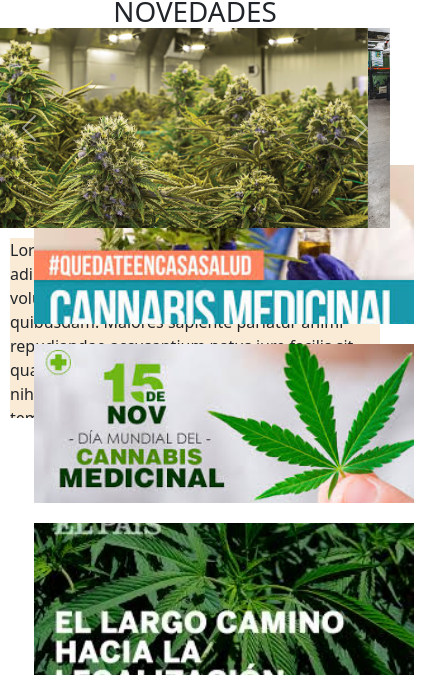
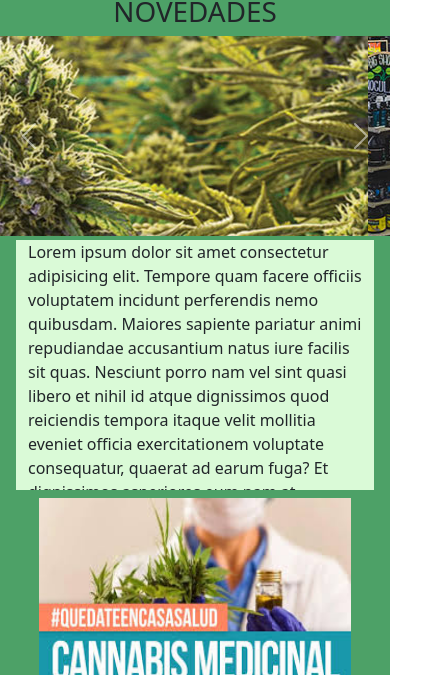
Before and after one commit to GermanKempel/Growshop_GermanKempel, a website: page pages/novedades.html in a window 390 px wide. Shown: the part 71-746 px from the top of the page, 424 px wide, since content can reach past the window. Drawn offline with nearby package versions, Linux system fonts and the light colour scheme.

Commit message:
layout bt

```diff
--- a/pages/novedades.html
+++ b/pages/novedades.html
@@ -64,20 +64,25 @@
     </header>
 
     <main class="main">
-        <div>
-            <h1 class="titulo">NOVEDADES</h1>
+        <div class="titulo d-flex justify-content-center">
+            <h1>NOVEDADES</h1>
         </div>
-
-        <div id="carouselExampleControls" class="carousel slide" data-bs-ride="carousel">
+        <div id="carouselExampleControls" class="carousel slide m-0 " data-bs-ride="carousel">
             <div class="carousel-inner h-100 ">
                 <div class="carousel-item active">
-                    <img src="../img/cogollos_1.jpg" class="d-block w-100" alt="...">
+                    <img src="../img/Carousel-cogollos.jpg" class="d-block w-100" alt="cogollos_c">
                 </div>
                 <div class="carousel-item">
-                    <img src="../img/tienda.jpg" class="d-block  w-100" alt="...">
+                    <img src="../img/Carousel-tienda.jpg" class="d-block  w-100" alt="tienda_c">
                 </div>
                 <div class="carousel-item">
-                    <img src="../img/nosotros.jpg" class="d-block  w-100" alt="...">
+                    <img src="../img/Carousel-fumando.jpg" class="d-block  w-100" alt="fumando_c">
+                </div>
+                <div class="carousel-item">
+                    <img src="../img/Carousel-nosotros.jpg" class="d-block  w-100" alt="nosotros_c">
+                </div>
+                <div class="carousel-item">
+                    <img src="../img/Carousel-contacto.jpg" class="d-block  w-100" alt="contacto_c">
                 </div>
             </div>
             <button class="carousel-control-prev" type="button" data-bs-target="#carouselExampleControls"
@@ -91,8 +96,8 @@
                 <span class="visually-hidden">Next</span>
             </button>
         </div>
-        <div class="main_novedades m-0">
-            <article class="noticia">
+        <div class="main_novedades container-fluid m-0">
+            <article class="noticia row m-1">
                 <p>Lorem ipsum dolor sit amet consectetur adipisicing elit. Tempore quam facere officiis voluptatem
                     incidunt perferendis nemo quibusdam. Maiores sapiente pariatur animi repudiandae accusantium natus
                     iure facilis sit quas. Nesciunt porro nam vel sint quasi libero et nihil id atque dignissimos quod
@@ -111,11 +116,15 @@
                     animi minus molestiae dolorem voluptate enim soluta, pariatur obcaecati dignissimos, fugit ut
                     sapiente.</p>
             </article>
-            <div class="articulos container row row-cols-1 row-cols-sm-2 row-cols-md-4 ">
-                <div class="articulo1"><img src="../img/canabis_medicinal.jpg" alt="medicinal"> </div>
-                <div class="articulo2"><img src="../img/dia_mundial.jpg" alt="dia_mundial"></div>
-                <div class="articulo3"><img src="../img/legalizacion.jpg" alt="legalizacion"></div>
-                <div class="articulo4"><img src="../img/marihuana_neurociencias.jpg" alt="neurociencias"></div>
+            <div class="row m-1">
+                <div class="col d-flex justify-content-center p-1 articulo1"><img src="../img/canabis_medicinal.jpg"
+                        alt="medicinal"> </div>
+                <div class="col d-flex justify-content-center p-1 articulo2"><img src="../img/dia_mundial.jpg"
+                        alt="dia_mundial"></div>
+                <div class="col d-flex justify-content-center p-1 articulo3"><img src="../img/legalizacion.jpg"
+                        alt="legalizacion"></div>
+                <div class="col d-flex justify-content-center p-1 articulo4"><img
+                        src="../img/marihuana_neurociencias.jpg" alt="neurociencias"></div>
             </div>
         </div>
     </main>
@@ -135,6 +144,7 @@
             <p class="copyright">© Todos los derechos reservados a GKGrowshop</p>
         </section>
     </footer>
+
     <script src="https://cdn.jsdelivr.net/npm/bootstrap@5.2.0/dist/js/bootstrap.bundle.min.js"
         integrity="sha384-A3rJD856KowSb7dwlZdYEkO39Gagi7vIsF0jrRAoQmDKKtQBHUuLZ9AsSv4jD4Xa"
         crossorigin="anonymous"></script>
--- a/scss/main.scss
+++ b/scss/main.scss
@@ -1,18 +1,18 @@
-*{
+* {
   margin: 0;
   padding: 0;
   box-sizing: border-box;
 }
 
-
 /* header */
 
-.header{
+.header {
   img {
     width: 50px;
     height: 50px;
     object-fit: cover;
-  }}
+  }
+}
 .dropdown:hover .dropdown-menu {
   display: block;
   margin-top: 0;
@@ -20,19 +20,25 @@ img {
 
 /* Main */
 
-  .main{
+.main {
+  background-color: #4da167;
   .titulo {
     text-align: center;
     margin: 0 auto;
   }
-  .carousel-item img {
+  .carousel-item {
+    img {
       height: 200px;
       object-fit: cover;
     }
+  }
+
+  /* Index */
+
   .card {
-    height: 50vh;
+    height: 35vh;
     background-color: #98ca9e;
-    padding: 20px;
+    padding-bottom: 10px;
     transition: transform 0.2s ease;
     box-shadow: 0 4px 6px 0 rgba(22, 22, 26, 0.18);
     &:hover {
@@ -43,8 +49,6 @@ img {
     }
   }
 }
-
-  /* Index */
 
 /* Tienda */
 
@@ -60,54 +64,24 @@ img {
     font-size: large;
     font-weight: bold;
   }
-  .aside_dropdown{
+  .aside_dropdown {
     display: none;
   }
 }
 
-
-
-
 /* Novedades */
 
-  .noticia {
-    background-color: #3bc14a;
-  }
-
 .main_novedades {
-    display: grid;
-    grid-template-columns: 25vw 25vw 25vw 25vw;
-    grid-template-rows: 280px 30vh;
-    grid-template-areas:
-      "noticia noticia noticia noticia"
-      "articulo1 articulo2 articulo3 articulo4";
-    justify-items: center;
-    align-items: center;
+  img {
+    width: 20vw;
+    height: 200px;
   }
   .noticia {
     overflow: scroll;
-    grid-area: noticia;
-    background-color: antiquewhite;
+    background-color: rgb(218, 250, 215);
     margin: 10px;
     height: 250px;
   }
-  .main_novedades img {
-    margin: 5px;
-    padding: 5px;
-    width: 25vw;
-    height: 30vh;
-  }
-  .articulo1 {
-    grid-area: articulo1;
-  }
-  .articulo2 {
-    grid-area: articulo2;
-  }
-  .articulo3 {
-    grid-area: articulo3;
-  }
-  .articulo4 {
-    grid-area: articulo4;
 }
 
 /* Nosotros */
@@ -122,11 +96,13 @@ img {
 
 /* Contacto */
 
-  .main form {
+.main {
+  form {
     margin: 20px;
     display: flex;
     flex-direction: column;
     align-items: center;
+  }
 }
 
 /* footer */
@@ -135,11 +111,10 @@ img {
   background-image: linear-gradient(to top, #3bc14a, #4da167);
   display: flex;
   flex-direction: column;
-  }
   .redes {
     padding: 10px;
   }
-  .footer img {
+  img {
     width: 50px;
     height: 50px;
   }
@@ -151,14 +126,10 @@ img {
   .copyright {
     text-align: center;
   }
-
+}
 /* @media Tablets */
 
 @media (max-width: 768px) {
-    .main {
-      grid-template-rows: 50px 175px 1fr;
-    }
-
   /* @media Index Tablets */
 
   .secciones {
@@ -169,35 +140,27 @@ img {
 
   .main_tienda {
     grid-template-columns: 1fr;
-      grid-template-rows:  1fr 1fr;
+    grid-template-rows: 15vh 85%;
     grid-template-areas:
       "aside_dropdown"
-        "productos"
+      "productos";
+    .card {
+      width: 40vw;
     }
-  .aside{
+    .aside {
       display: none;
     }
-
-  .aside_dropdown{
+    .aside_dropdown {
       display: contents;
+    }
   }
 
   /* @media Tablets Novedades */
 
   .main_novedades {
-      display: grid;
-      grid-template-columns: 50vw 50vw;
-      grid-template-rows: 280px 30vh 30vh;
-      grid-template-areas:
-        "noticia noticia"
-        "articulo1 articulo2"
-        "articulo3 articulo4";
-      justify-items: center;
-      align-items: center;
+    img {
+      width: 40vw;
     }
-    .main_novedades img {
-      object-fit: cover;
-      width: 50vw;
   }
 
   /* @media Nosotros Tablets */
@@ -210,40 +173,25 @@ img {
 /* @media Smartphones */
 
 @media (max-width: 576px) {
-
   /* @media Smartphones Tienda  */
 
   .main_tienda {
     grid-template-columns: 1fr;
-      grid-template-rows:  1fr;
+    grid-template-rows: 15vh 92%;
     grid-template-areas:
       "aside_dropdown"
-        "productos"
+      "productos";
+    .card {
+      width: 80vw;
+      height: 30vh;
+    }
   }
 
   /* @media Smartphones Novedades */
 
   .main_novedades {
-      grid-template-columns: 100vw;
-      grid-template-rows: 200px 20vh 20vh 20vh 20vh;
-      grid-template-areas:
-        "noticia"
-        "articulo1"
-        "articulo2"
-        "articulo3"
-        "articulo4";
-    }
-    .noticia {
-      overflow: scroll;
-      grid-area: noticia;
-      background-color: antiquewhite;
-      margin: 10px;
-      height: 180px;
-    }
-    .main_novedades img {
-      margin: 5px;
-      padding: 5px;
-      width: 100vw;
-      height: 20vh;
+    img {
+      width: 80vw;
     }
   }
+}
```
Also changed, not shown: pages/contacto.html (+15 -8 lines), pages/nosotros.html (+16 -9 lines), pages/tienda.html (+22 -18 lines), css/style.css. Lines whose indentation alone changed are shown as unchanged.
